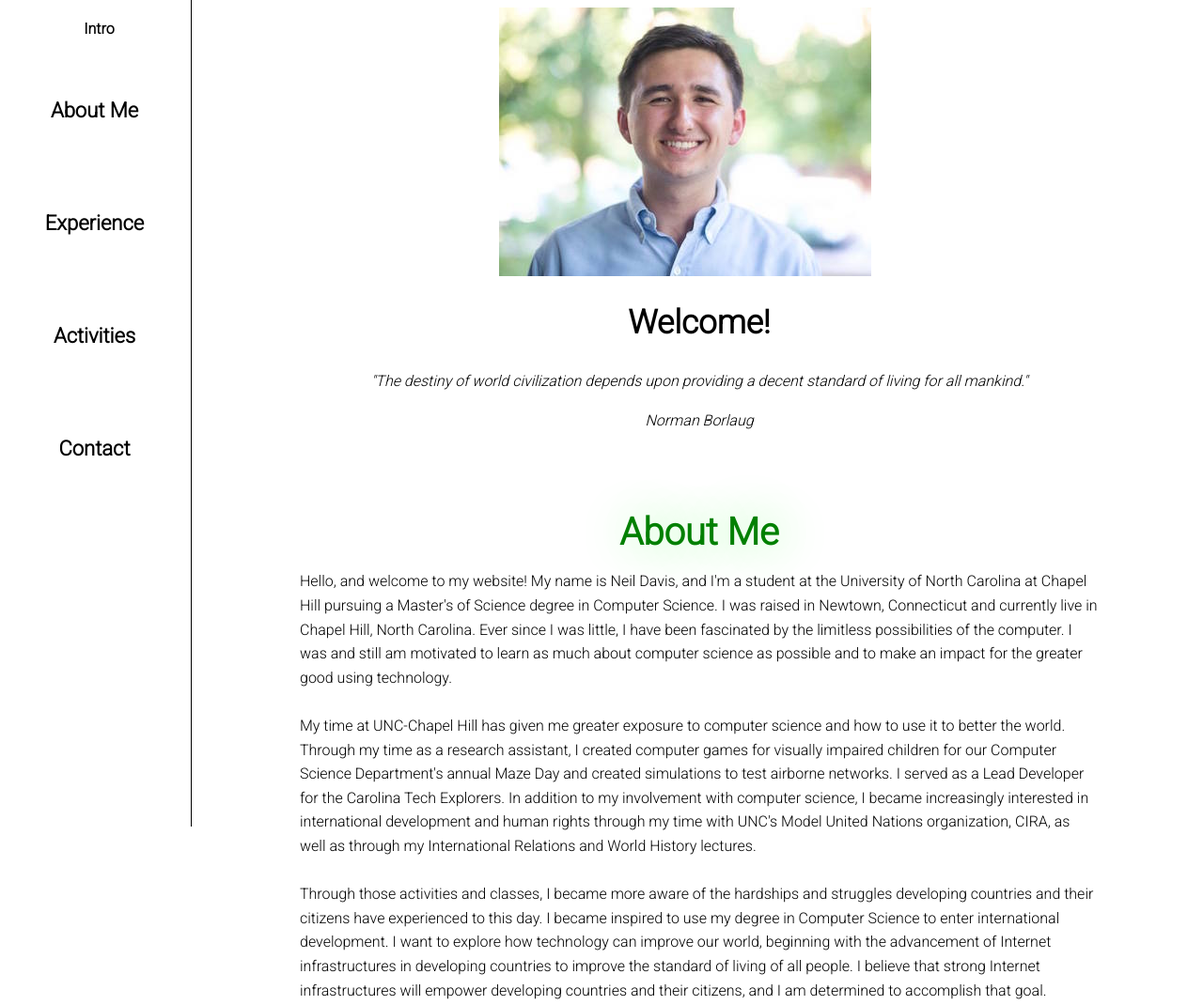
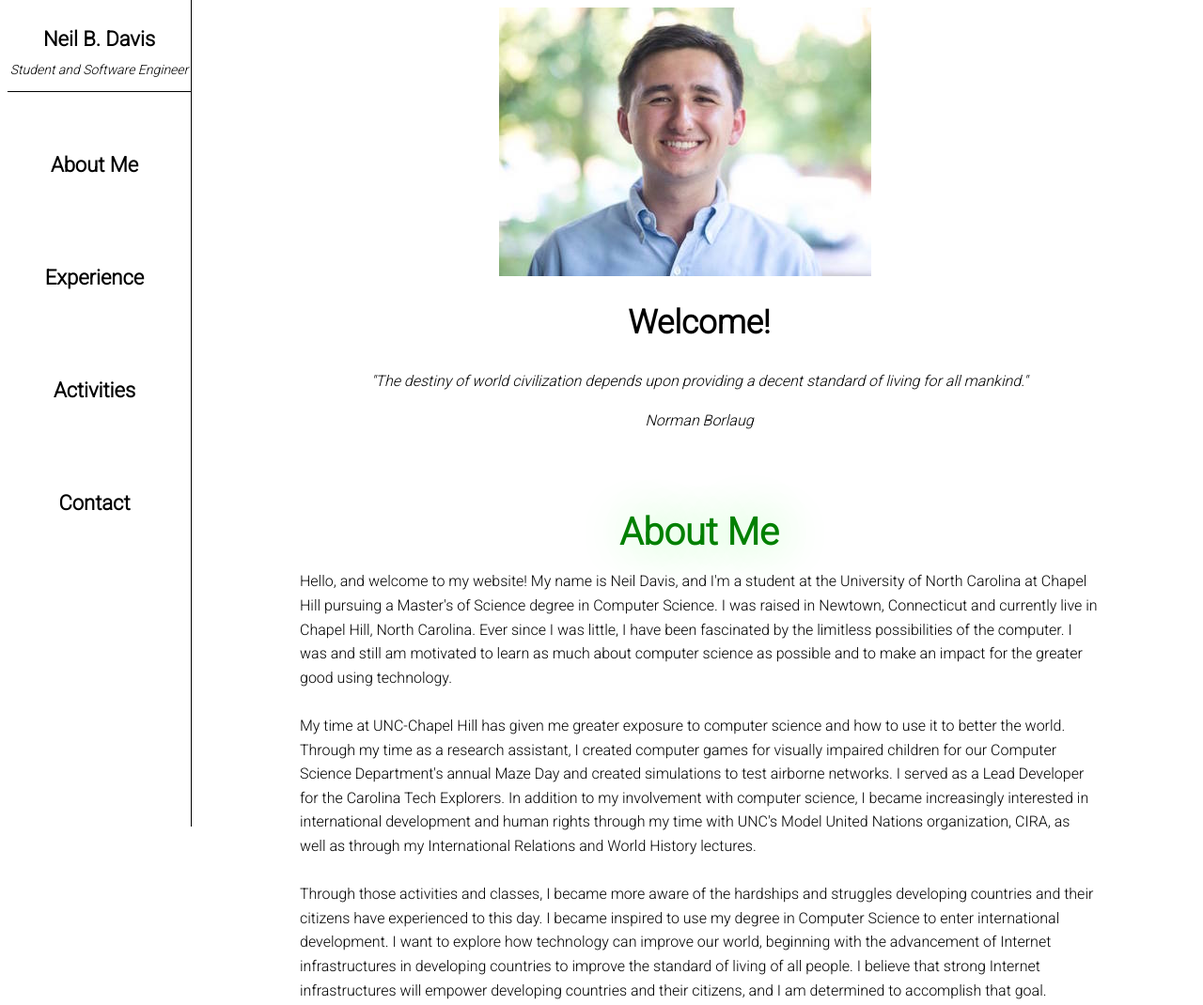
Before and after one commit to neilbd/neilbd.github.io, a plain HTML site: page index.html in a window 1280 px wide. Shown: the top 1070 px of the page at 94% size. Drawn offline with nearby package versions, Linux system fonts and the light colour scheme.

Commit message:
Added in header

```diff
--- a/index.html
+++ b/index.html
@@ -11,8 +11,9 @@
 	<body>
 
 			<div class="primary" id="directory">
-				<div id="selection">
-					<h4>Intro</h4>
+				<div id="header">
+					<h4 style="margin-bottom: -1px">Neil B. Davis</h4>
+ 					<p style="font-style: italic;text-align: center;font-size:14px; line-height: 111%">Student and Software Engineer</p>
 				</div>
 
 				<div class="selection" id="biography">
```
